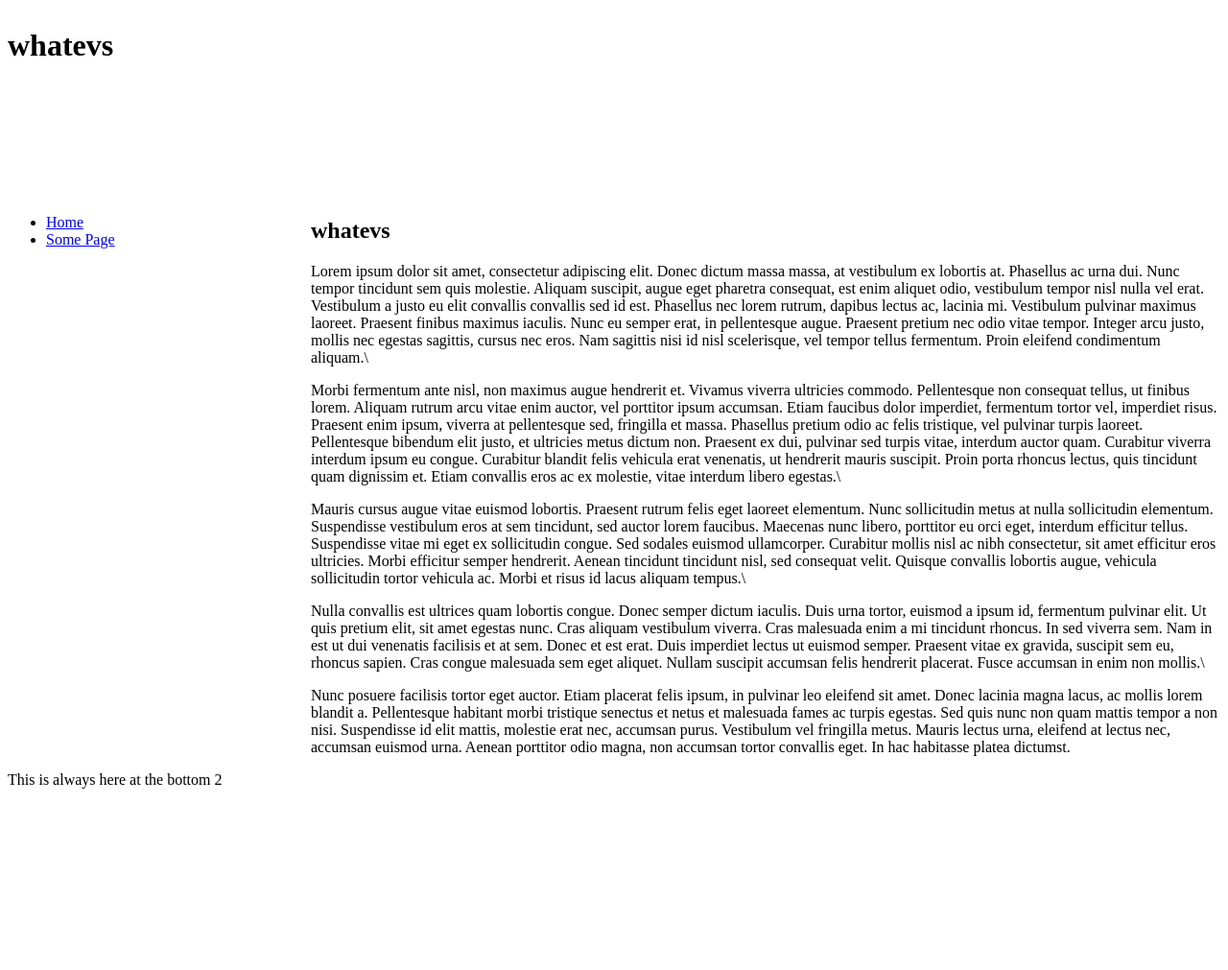
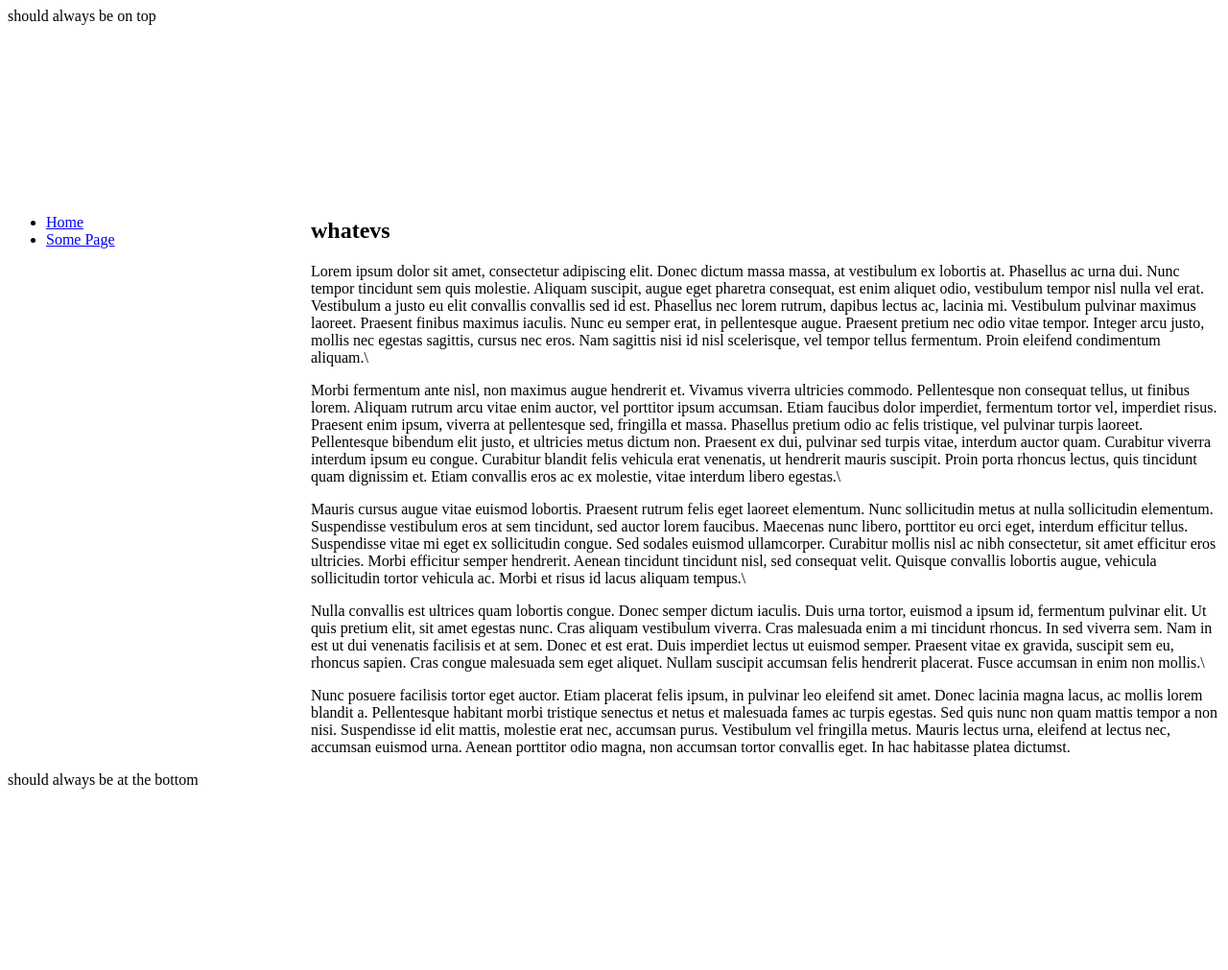
Before and after one commit to emacintosh/eric-docs, a Jekyll site: the page built from readme.md, in a window 1280 px wide. Shown: the whole page at 96% size. Built offline with Jekyll 4.4.1, drawn with Linux system fonts in a browser that asks for light colours; our own code applies the rules of GitHub Pages for plain Markdown files.

Commit message:
Update default.html

```diff
--- a/_layouts/default.html
+++ b/_layouts/default.html
@@ -7,15 +7,15 @@
   <body>
     <div class=site>
       <div class=myheader>
-        <h1>{{ page.title }}</h1>
+        should always be on top
       </div>
       <div class=nav>
         <ul>
           <li>
-            <a href="/readme">Home</a>
+            <a href="readme">Home</a>
           </li>
           <li>
-            <a href="/blah">Some Page</a>
+            <a href="blah">Some Page</a>
           </li>
       </div>
       <div class=content>
@@ -25,7 +25,7 @@
       </div>
       <div class=myfooter>
         <footer>
-          This is always here at the bottom 2
+          should always be at the bottom
         </footer>
       </div>
     </div>
```
